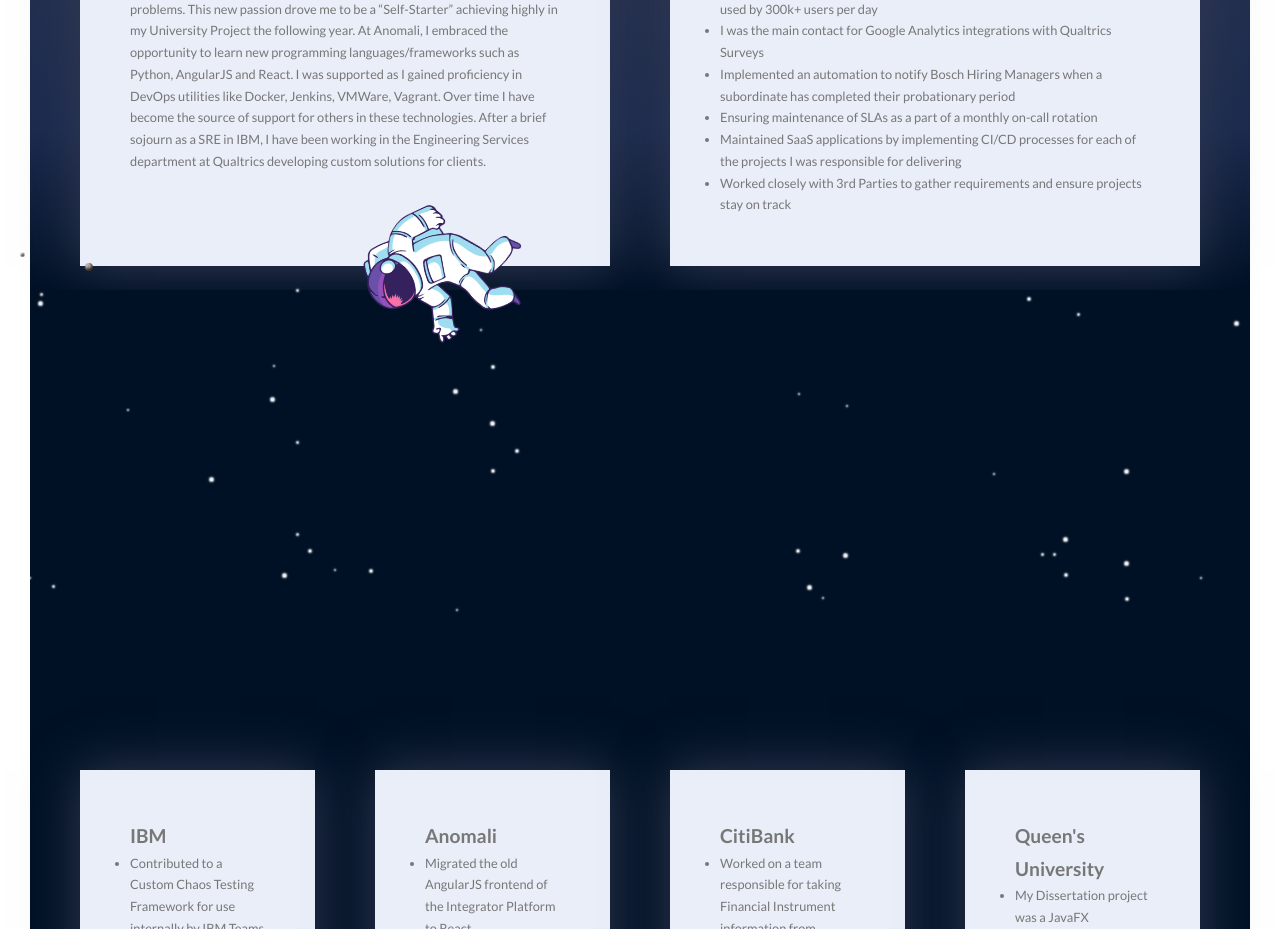
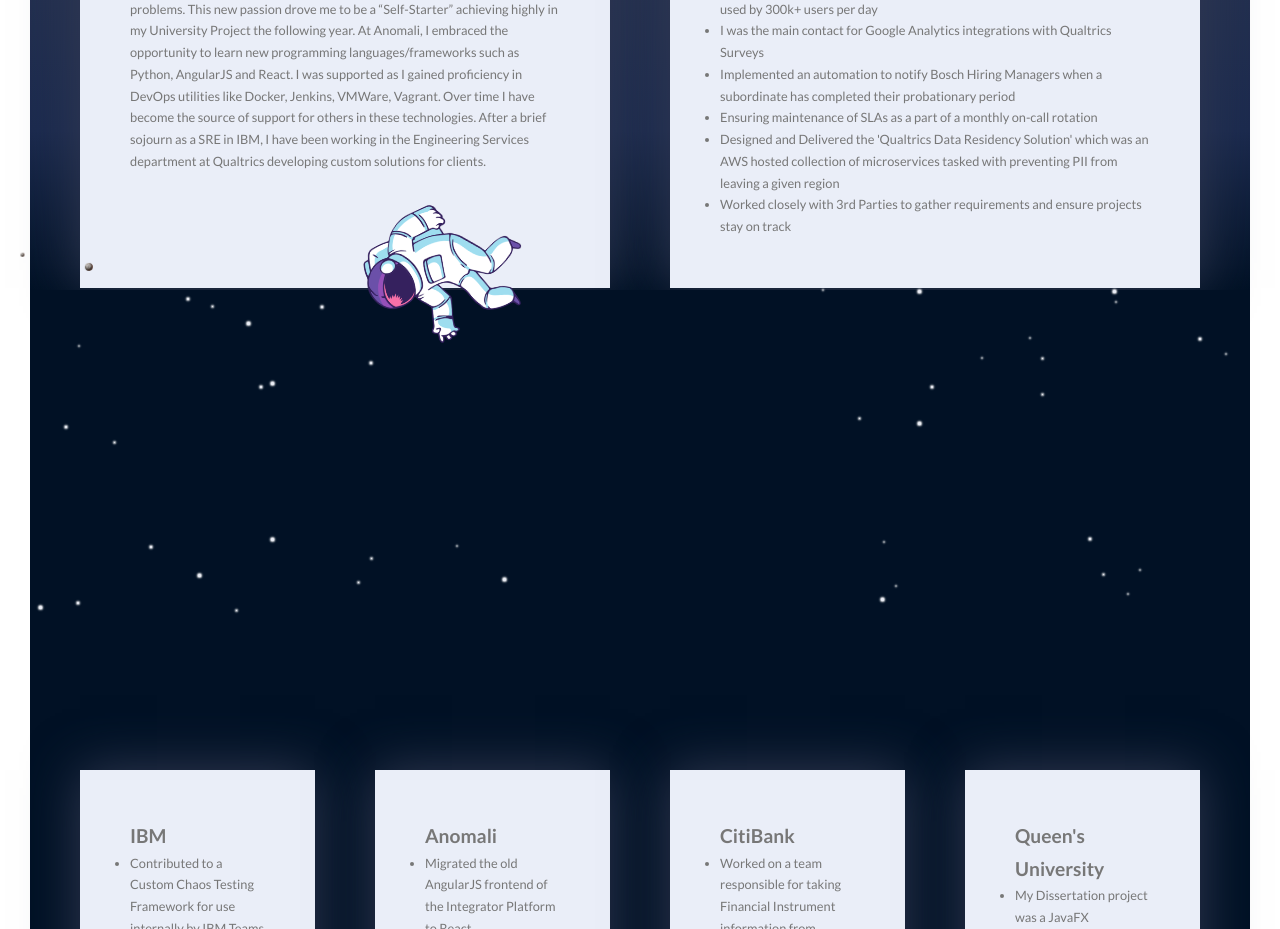
Before and after one commit to tmccaffrey914/cv-website, a React app: page / in a window 1280 px wide. Shown: the part 1580-2509 px from the top of the page. Built offline with nearby package versions, Linux system fonts and the light colour scheme.

Commit message:
Update text

```diff
--- a/package.json
+++ b/package.json
@@ -14,7 +14,8 @@
     "mobx": "^6.0.4",
     "react": "^17.0.1",
     "react-dom": "^17.0.1",
-    "url-loader": "^4.1.1"
+    "url-loader": "^4.1.1",
+    "react-device-detect": "^2.2.2"
   },
   "devDependencies": {
     "@babel/core": "^7.12.10",
--- a/src/Timeline.jsx
+++ b/src/Timeline.jsx
@@ -64,7 +64,7 @@
         "I was the main contact for Google Analytics integrations with Qualtrics Surveys",
         "Implemented an automation to notify Bosch Hiring Managers when a subordinate has completed their probationary period",
         "Ensuring maintenance of SLAs as a part of a monthly on-call rotation",
-        "Maintained SaaS applications by implementing CI/CD processes for each of the projects I was responsible for delivering",
+        "Designed and Delivered the 'Qualtrics Data Residency Solution' which was an AWS hosted collection of microservices tasked with preventing PII from leaving a given region",
         "Worked closely with 3rd Parties to gather requirements and ensure projects stay on track"
       ]
     )}
--- a/src/index.js
+++ b/src/index.js
@@ -1,11 +1,16 @@
 import React from 'react';
 import ReactDOM from 'react-dom';
+
+import { BrowserView, MobileView } from 'react-device-detect';
+
 import './index.css';
 import App from './App.jsx';
 
 ReactDOM.render(
   <React.StrictMode>
-    <App />
+    <BrowserView>
+      <App />
+    </BrowserView>
   </React.StrictMode>,
   document.getElementById('root')
 );
```
